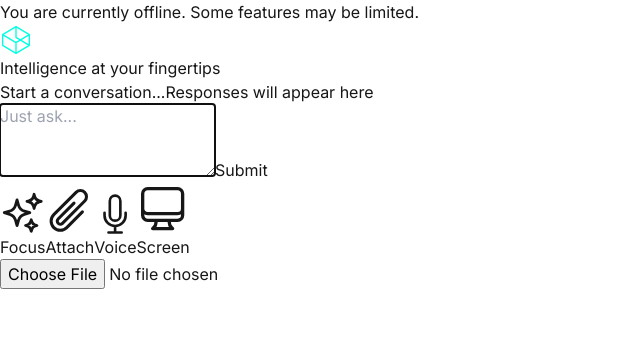
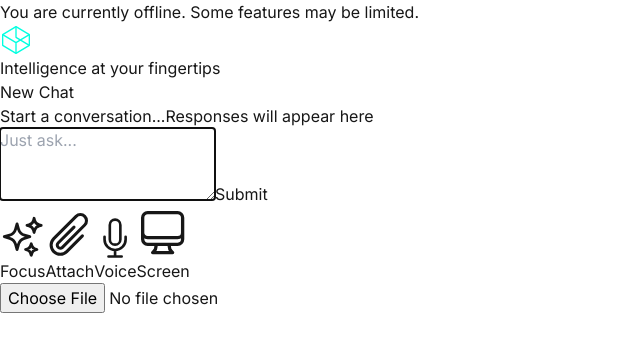
Before and after one commit to Positron00/WebChat, a Next.js app: page / in a window 1280 px wide. Shown: the top 352 px of the page, without its empty margins (0-640 px from the left). Built offline with nearby package versions, Linux system fonts and the light colour scheme.

Commit message:
add a "New Chat" button to clear the responses

```diff
--- a/src/components/Chat.tsx
+++ b/src/components/Chat.tsx
@@ -6,7 +6,7 @@ import { MessageInput } from './chat/MessageInput';
 import { MessageList } from './chat/MessageList';
 
 export default function Chat() {
-  const { state, sendMessage } = useChat();
+  const { state, sendMessage, clearMessages } = useChat();
   const [input, setInput] = useState('');
   const [imageFile, setImageFile] = useState<File | null>(null);
 
@@ -20,6 +20,15 @@ export default function Chat() {
   return (
     <div className="w-full flex flex-col items-center">
       <div className="w-full max-w-2xl mx-auto">
+        <div className="flex justify-end mb-4">
+          <button
+            onClick={clearMessages}
+            className="bg-white/10 hover:bg-white/20 text-white px-3 py-1.5 rounded text-sm font-medium transition-colors"
+            aria-label="Start a new chat"
+          >
+            New Chat
+          </button>
+        </div>
         <MessageList
           messages={state.messages}
           isLoading={state.isLoading}
```
Also changed, not shown: 1 other file (tests, documents, lock files or other folders).
